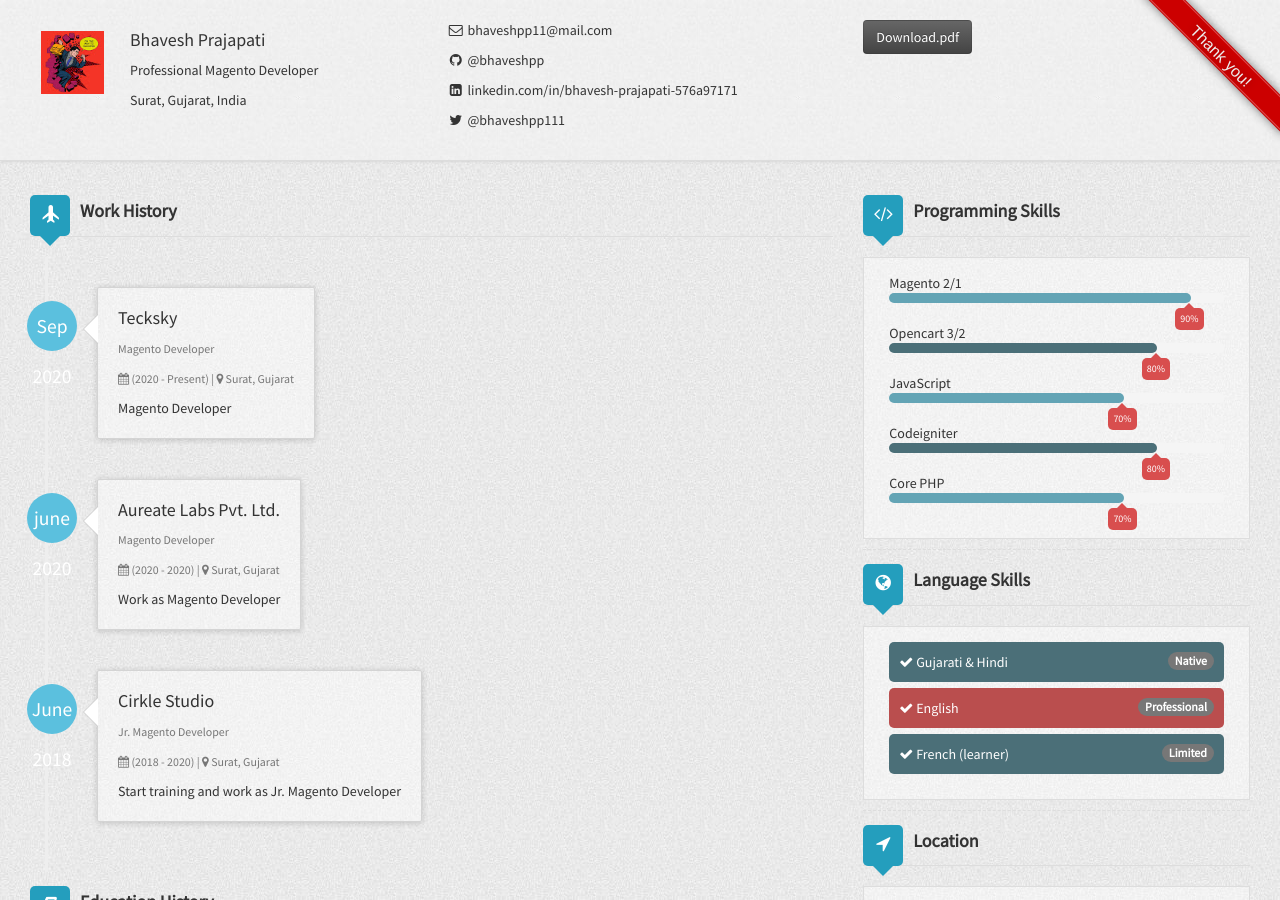
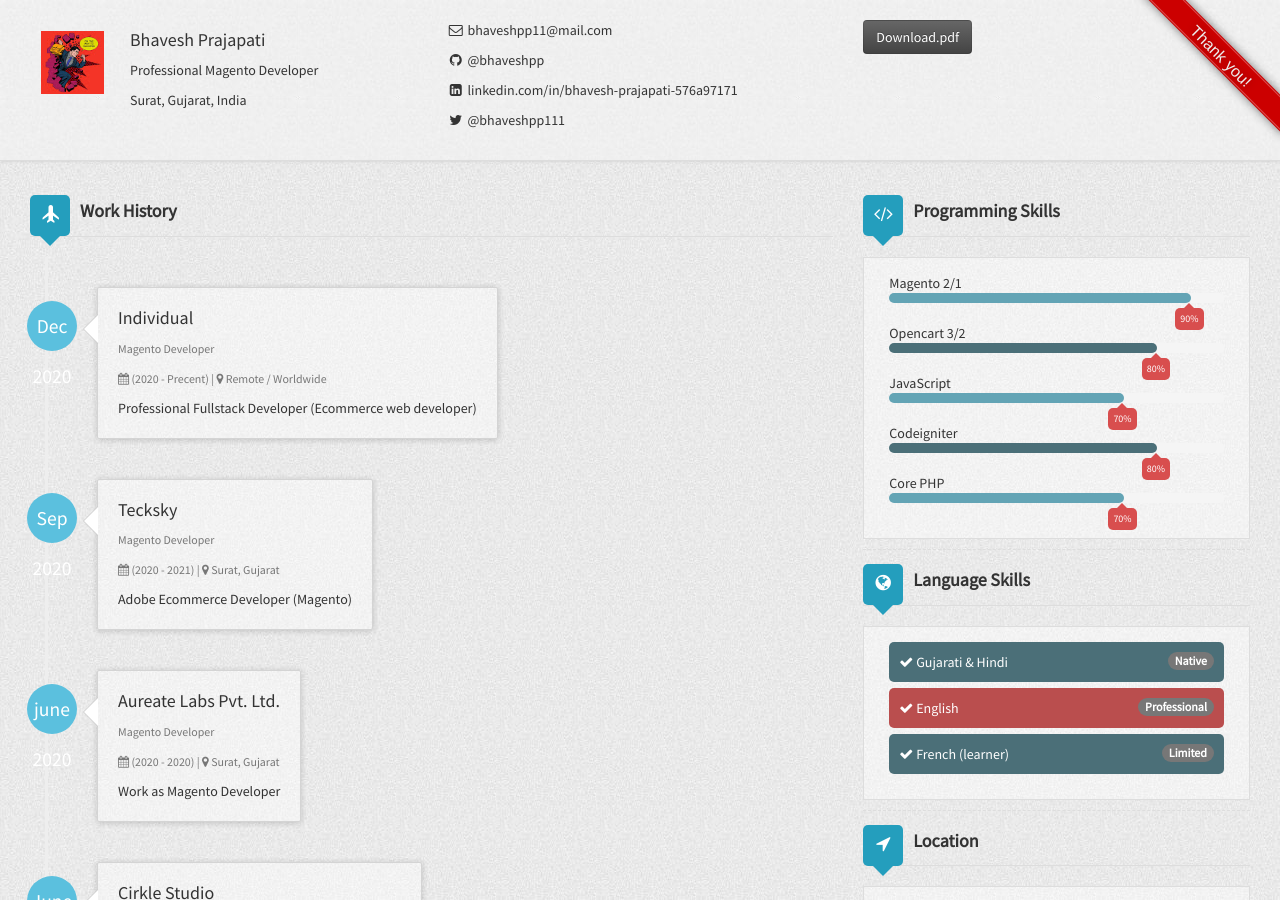
Before and after one commit to bhaveshpp/bhaveshpp.github.io, a Jekyll site: the page built from index.html, in a window 1280 px wide and 900 px high. Built offline with Jekyll 4.4.1, drawn with Linux system fonts in a browser that asks for light colours; nearby versions of some CDN libraries; grey boxes are pictures that could not be loaded.

Commit message:
content update

```diff
--- a/_config.yml
+++ b/_config.yml
@@ -27,13 +27,20 @@ author:
   stackoverflow:
 #  stackoverflow: 70292
   workHistory:
+    - work4:
+      company: Individual
+      location: Remote / Worldwide
+      title: Magento Developer
+      started: Dec 2020
+      duration: (2020 - Precent)
+      description: Professional Fullstack Developer (Ecommerce web developer)
     - work3:
       company: Tecksky
       location: Surat, Gujarat
       title: Magento Developer
       started: Sep 2020
-      duration: (2020 - Present)
-      description: Magento Developer
+      duration: (2020 - 2021)
+      description: Adobe Ecommerce Developer (Magento)
     - work2:
       company: Aureate Labs Pvt. Ltd.
       location: Surat, Gujarat
```
